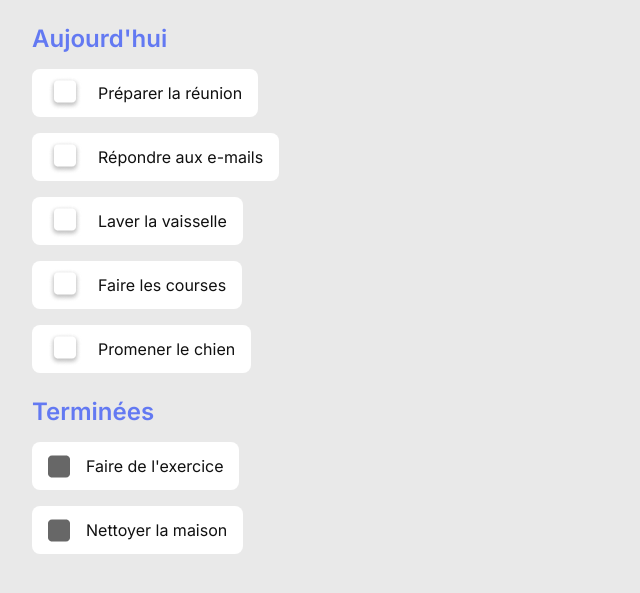
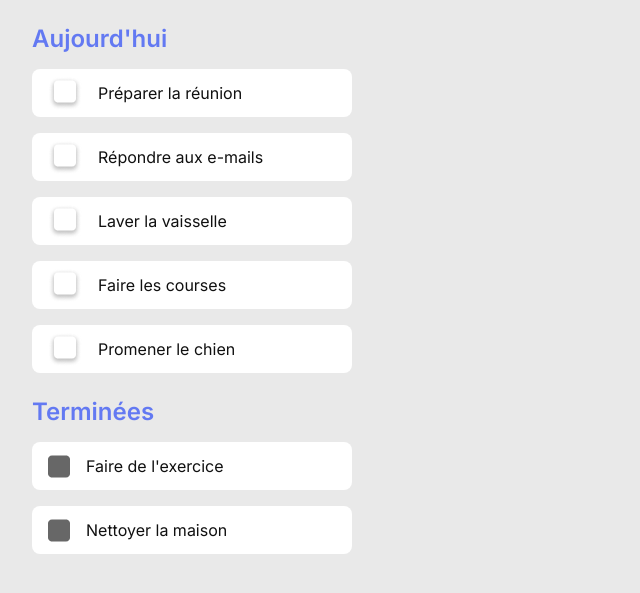
Before and after one commit to Saibotyk/TaskWizard, a PHP site: page / in a window 1280 px wide. Shown: the part 71-664 px from the top of the page, without its empty margins (0-640 px from the left). Run offline with PHP 8.4, Linux system fonts and the light colour scheme; data comes from the database, SQL or seed files in the repository.

Commit message:
modification css

```diff
--- a/css/style.css
+++ b/css/style.css
@@ -68,5 +68,6 @@ body {
     align-items: center;
     gap: 1rem;
     height: 3rem;
+    width: 20rem;
 
 }
```
